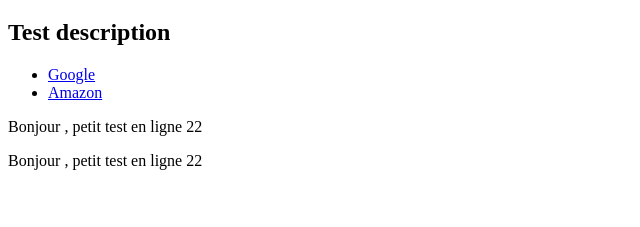
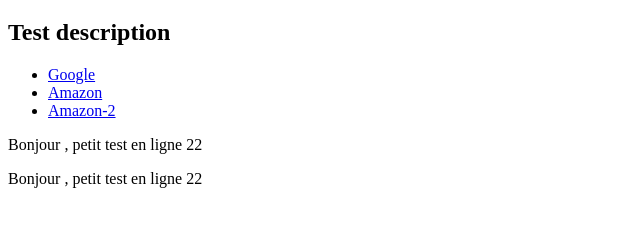
Before and after one commit to SCHmaxime/Test-ci, a website: page docs/index.html in a window 1280 px wide. Shown: the part 61-288 px from the top of the page, without its empty margins (0-640 px from the left). Drawn offline with Linux system fonts and the light colour scheme.

Commit message:
ajout lien

```diff
--- a/docs/index.html
+++ b/docs/index.html
@@ -11,6 +11,7 @@
     <ul>
       <li><a href="https://www.google.fr" target="_blank">Google</a></li>
       <li><a href="https://www.amazon.fr" target="_blank">Amazon</a></li>
+      <li><a href="https://www.amazon.fr" target="_blank">Amazon-2</a></li>
       <!-- <li><a href="https://www.amazzzzzzzon.fr" target="_blank">Amazon</a></li> -->
     </ul>
     <p>Bonjour , petit test en ligne 22</p>
```
